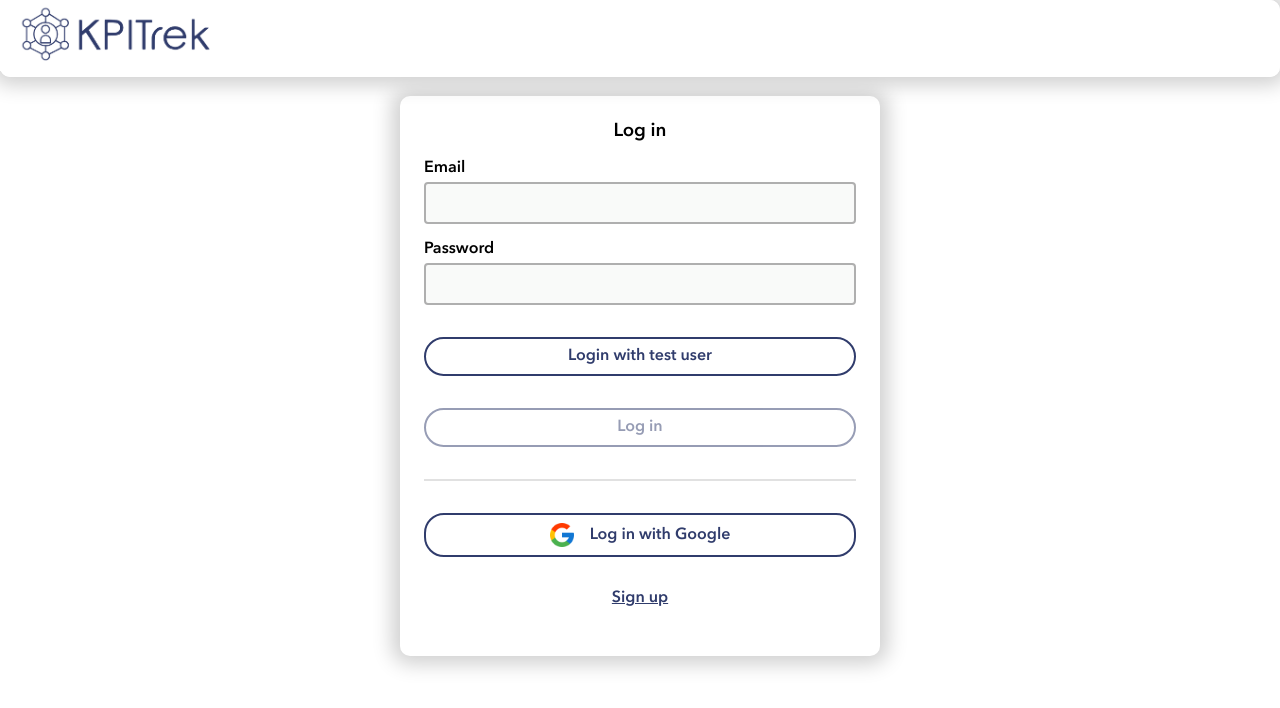
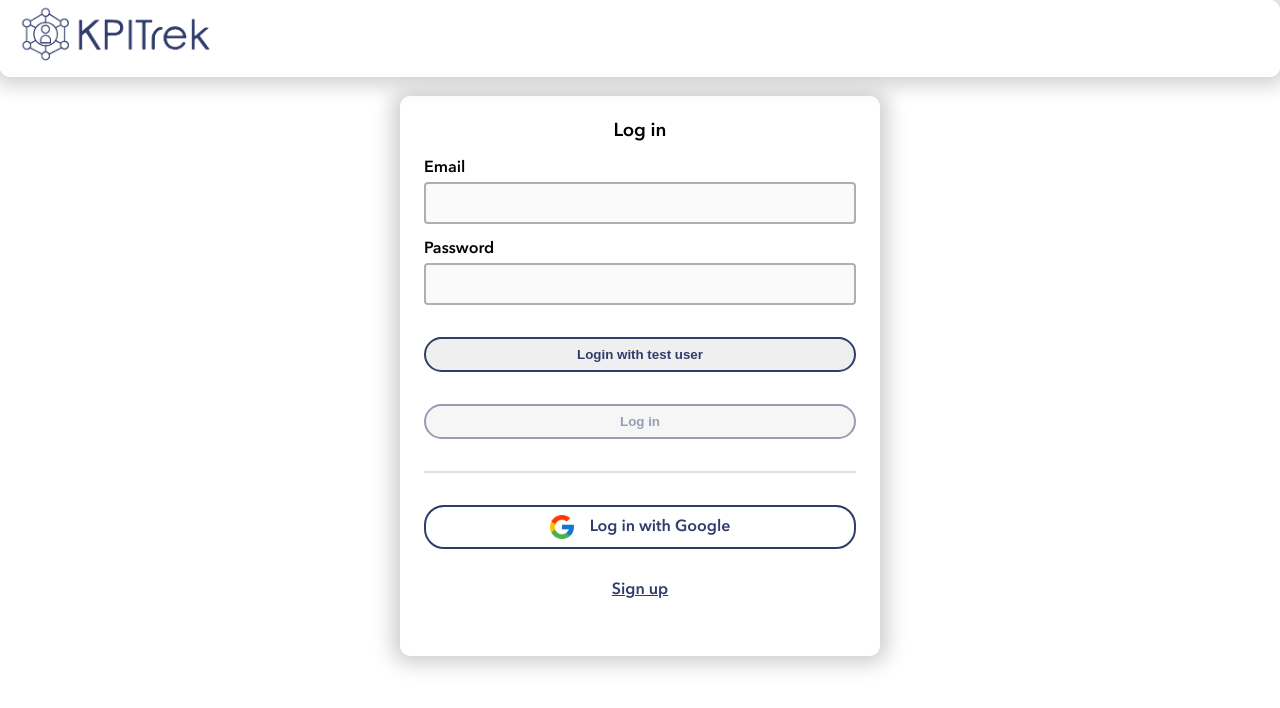
Before and after one commit to tavaresflavia/kpi-trek, a React (Create React App) app: page /login in a window 1280 px wide. Shown: the top 708 px of the page. Built offline with nearby package versions, Linux system fonts and the light colour scheme; no server answers.

Commit message:
cleaned requestlist

```diff
--- a/src/components/Login/Login.js
+++ b/src/components/Login/Login.js
@@ -89,15 +89,15 @@ const Login = ({ changeLogin, handleSignUp }) => {
           />
         </label>
         <div className="login__submission-wrap">
-          <div
+          <button
             className="login__submission "
             onClick={() => {
               setEmail("user@test.com");
               setPassword("user123");
             }}>
             Login with test user
-          </div>
-          <div
+          </button>
+          <button
             onClick={handleSubmit}
             href="/"
             className={
@@ -105,11 +105,11 @@ const Login = ({ changeLogin, handleSignUp }) => {
               (isFormValid() ? "" : "login__submission--disabled")
             }>
             Log in
-          </div>
+          </button>
         </div>
         {error && (
           <div className="login__message">
-            Log in failed.{" "}
+            Log in failed.
             {error.response.data ? error.response.data : " Please, try later. "}
           </div>
         )}
--- a/src/components/RequestCard/RequestCard.js
+++ b/src/components/RequestCard/RequestCard.js
@@ -48,7 +48,6 @@ const RequestCard = ({
           newText[newText.length - 1] = newText[newText.length - 1] + pre;
         }
         newText.push(span);
-        console.log(newText);
       }
       newText.push(currentText);
       return newText;
--- a/src/components/RequestList/RequestList.js
+++ b/src/components/RequestList/RequestList.js
@@ -65,7 +65,7 @@ const RequestList = ({ userId, checkedValues, showForm, searchTerm }) => {
   }
 
   const regex = new RegExp(`(${searchTerm.replace(" ", "\\s")})`, 'gi');
-  console.log(regex)
+
   return (
     <section className="request-list">
       {requests.length ? (
```
Also changed, not shown: 1 other file (tests, documents, lock files or other folders).
